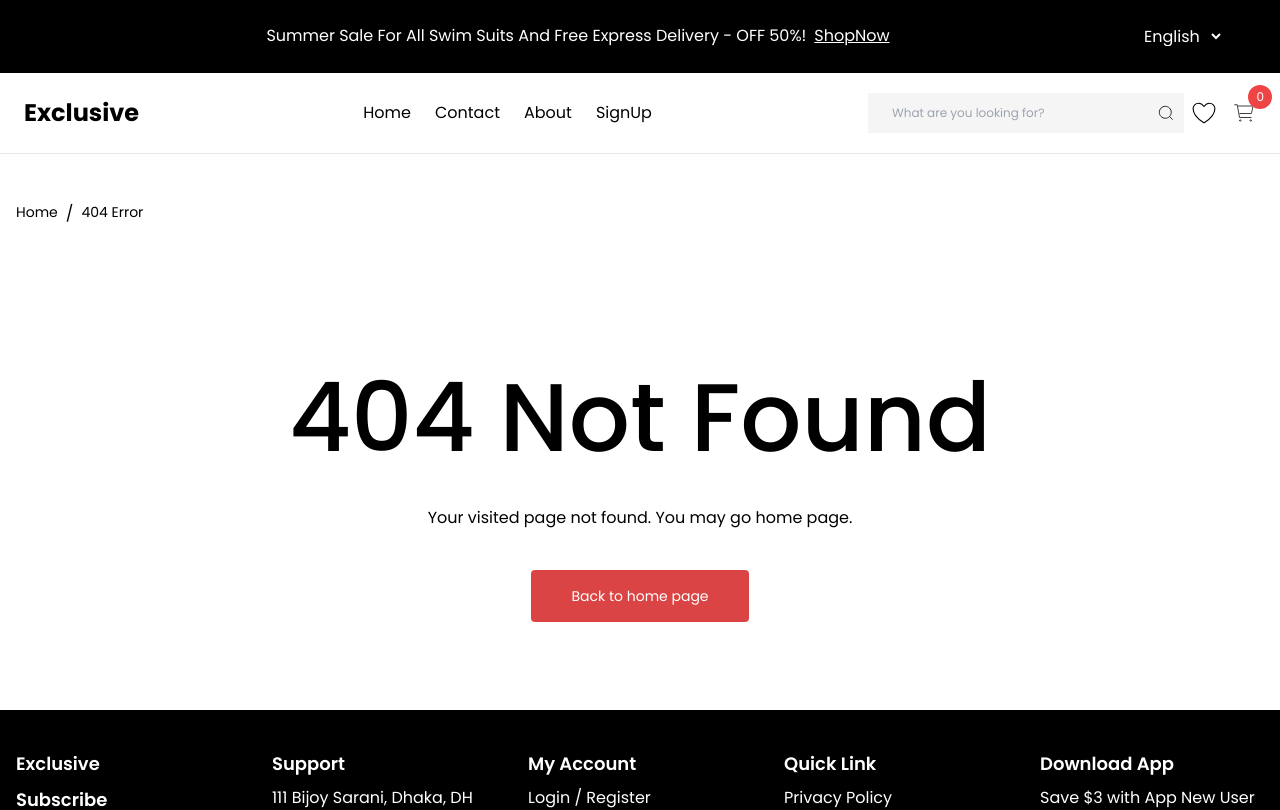
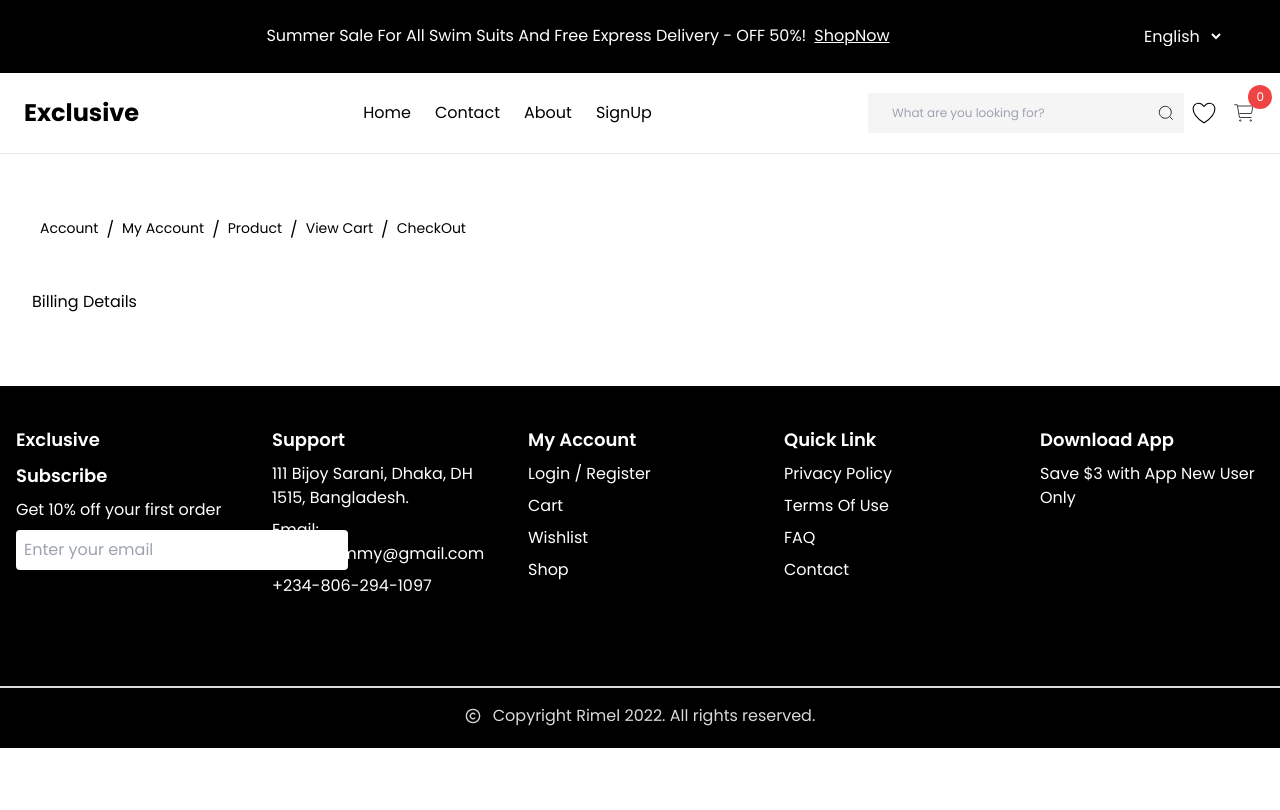
Before and after one commit to Yesifu-Damilola/iphone_store, a React (Vite) app: page /checkout in a window 1280 px wide. Shown: the top 810 px of the page. Built offline with nearby package versions, Linux system fonts and the light colour scheme.

Commit message:
added CLEAR CART button and functionality

```diff
--- a/src/App.jsx
+++ b/src/App.jsx
@@ -22,6 +22,7 @@ import MyAccount from "./pages/myaccount/MyAccount";
 import ProductDetails from "./pages/productdetails/ProductDetails";
 import ProductRoot from "./pages/products/Root";
 import Products from "./pages/products/index";
+import { CheckOut } from "./pages/checkout/CheckOut";
 // import { FlashSalesDetails } from "./pages/FlashSalesDetails";
 
 const App = () => {
@@ -44,6 +45,7 @@ const App = () => {
             <Route path="logout" element={<Logout />} />
           </Route>
           <Route path="cart" element={<Cart />} />
+          <Route path="checkout" element={<CheckOut />} />
           <Route path="wishlist" element={<WishList />} />
           <Route path="myaccount" element={<MyAccount />} />
           <Route path="products" element={<ProductRoot />}>
--- a/src/pages/cart/CartItems.jsx
+++ b/src/pages/cart/CartItems.jsx
@@ -1,81 +1,76 @@
-import { Link } from "react-router-dom";
+import { Link, useNavigate } from "react-router-dom";
 import { CustomButton } from "../../components/custombutton/CustomButton";
 // import gamingmonitor from "../../assets/images/gaming_monitor@3.png";
 // import gamepad from "../../assets/images/gamepad@3.png";
 import { useCart } from "../../hooks/useCart";
-import { X } from 'lucide-react';
+import { X } from "lucide-react";
 
 const headers = ["Product", "Price", "Quantity", "Subtotal"];
 const CartItems = () => {
   const { state, dispatch } = useCart();
   const carts = state?.items ?? [];
 
-
   const handleQuantityChange = (id, newQuantity) => {
     dispatch({
       type: "UPDATE_CART",
       payload: { id, quantity: Number.parseInt(newQuantity, 10) },
-    })
-  }
-
-// const removeFromCart = (id) => {
-//   dispatch({
-//     type: "REMOVE_FROM_CART",
-//     playload: id,
-//   })
-// }
-
+    });
+  };
+  const navigate = useNavigate();
   return (
-    <section>
+    <section className="container mx-auto">
       <div className="space-y-10">
-        <div className="shadow flex flex-row sm:flex-col md:flex-col lg:flex-row items-center justify-between p-3 space-x-5 ">
+        <div className=" shadow grid grid-cols-1 sm:grid-cols-3 md:grid-cols-4 md:gap-x-72 gap-x-48 gap-y-4 md:p-2 px-2 ">
           {headers.map((header, index) => (
             <div
               key={index}
-              className="text-base w-full lg:w-auto text-center lg:text-left"
+              className="text-base w-full font-semibold py-2 md:text-center justify-between"
             >
               {header}
             </div>
           ))}
         </div>
 
+        <div className="">
           {carts?.map((item) => (
             <div
               key={item.id}
-            className="shadow flex flex-row sm:flex-col md:flex-col lg:flex-row items-center justify-between p-3 px-5 space-x-2 relative"
+              className="shadow grid grid-cols-1 sm:grid-cols-3 md:grid-cols-4 md:gap-x-72 gap-x-48 gap-y-4 md:py-2 px-2 my-10 relative"
             >
-            <div className="w-full lg:w-auto text-center lg:text-left flex items-center justify-center lg:justify-start space-x-4">
+              <div className="w-full md:text-center md:flex text-left md:space-x-4">
                 <img
                   src={item.product_images[0]}
                   alt={item.product_name}
-                className="w-7 h-7"
+                  className="w-10 h-10 md:w-8 md:h-8"
                 />
                 <button
-                    onClick={() => dispatch({ type: "REMOVE_FROM_CART", payload: item.id })}
-                    className="absolute -top-2 -left-2 bg-red-500 text-white p-1 rounded-full hover:bg-red-600 transition-colors"
+                  onClick={() =>
+                    dispatch({ type: "REMOVE_FROM_CART", payload: item.id })
+                  }
+                  className="absolute -top-1 -left-3 bg-red-500 text-white p-[3px] rounded-full hover:bg-red-600 transition-colors mx-2"
                 >
                   <X size={10} />
                 </button>
-              <p className="text-base">{item.product_name}</p>
+                <p className="text-xs pt-2 ">{item.product_name}</p>
               </div>
 
-            <div className="text-base w-full lg:w-auto text-center lg:text-left">
-              ${item.price}
-            </div>
+              <div className="text-base md:text-center">${item.price}</div>
 
-            <div className="relative w-full lg:w-auto space-x-4">
+              <div className="relative">
                 <select
-                className="text-base block appearance-none w-full bg-gray-100 border border-gray-300 p-2 pr-9 rounded leading-tight focus:outline-none"
+                  className="text-base block appearance-none w-full bg-gray-100 border border-gray-300 p-2 rounded leading-tight focus:outline-none"
                   value={item.quantity}
-                onChange={(e) =>  handleQuantityChange(item?.id, e.target.value)}
+                  onChange={(e) =>
+                    handleQuantityChange(item?.id, e.target.value)
+                  }
                 >
                   {[...Array(10).keys()].map((num) => (
-                  <option key={num + 1} value={num + 1}>
+                    <option key={num + 1} value={num + 1} className="">
                       {num + 1}
                     </option>
                   ))}
                 </select>
-              <div className="pointer-events-none absolute inset-y-0 right-0 flex flex-col items-center justify-center px-2 text-gray-700 space-y-1">
+                <div className="pointer-events-none absolute inset-y-0 right-0 flex flex-col items-center justify-center px-1 text-gray-700 space-y-1">
                   <svg
                     className="fill-current h-3 w-3"
                     xmlns="http://www.w3.org/2000/svg"
@@ -93,19 +88,25 @@ const CartItems = () => {
                 </div>
               </div>
 
-            <div className="text-base w-full lg:w-auto text-center lg:text-left">
+              <div className="text-base w-full py-2 md:text-center">
                 ${item.price * item.quantity}
               </div>
             </div>
           ))}
         </div>
+      </div>
 
+      <div>
         <div className=" flex  justify-between py-4 mt-4">
-        <div>
           <button className="border py-3 px-6">Return To Shop</button>
         </div>
         <div>
-          <button className="border py-3 px-6">Update Cart</button>
+          <button
+            onClick={() => dispatch({ type: "CLEAR_CART" })}
+            className="border py-3 px-6 bg-primary text-white"
+          >
+            Clear Cart
+          </button>
         </div>
       </div>
 
@@ -143,7 +144,7 @@ const CartItems = () => {
               <CustomButton
                 className="text-base font-medium px-4 py-3 sm:px-6 sm:py-3 md:px-8 md:py-4 lg:px-10 lg:py-4 text-white bg-primary"
                 text="Proceed to Checkout"
-                onClick={() => Link("/ProceedToCheckout")}
+                onClick={() => navigate("/checkout")}
               />
             </div>
           </div>
--- a/src/pages/checkout/CheckOut.jsx
+++ b/src/pages/checkout/CheckOut.jsx
@@ -7,21 +7,34 @@ export const CheckOut = () => {
           <div className="flex flex-col sm:flex-row items-start mb-4 py-8 lg:px-0">
             <Link
               to="/account"
-              className="text-sm text-black hover:underline mb-2 sm:mb-0 sm:mr-2"
+              className="text-sm text-black hover:underline mb-2 sm:mb-0 sm:mx-2"
             >
              Account
             </Link>
             <div className="hidden sm:block">/</div>
-            <Link to="#" className="text-sm text-black hover:underline sm:ml-2">
+            <Link to="#" className="text-sm text-black hover:underline mb-2 sm:mb-0 sm:mx-2">
             My Account
             </Link>
-            <Link to="#" className="text-sm text-black hover:underline sm:ml-2">
-              Cart
+            <div className="hidden sm:block">/</div>
+            <Link to="#" className="text-sm text-black hover:underline mb-2 sm:mb-0 sm:mx-2">
+            Product
             </Link>
-            <Link to="#" className="text-sm text-black hover:underline sm:ml-2">
-              Cart
+            <div className="hidden sm:block">/</div>
+            <Link to="#" className="text-sm text-black hover:underline mb-2 sm:mb-0 sm:mx-2">
+            View Cart
+            </Link>
+            <div className="hidden sm:block">/</div>
+            <Link to="#" className="text-sm text-black hover:underline mb-2 sm:mb-0 sm:mx-2">
+            CheckOut
             </Link>
           </div>
+          <div>
+            <h2 className="text-[#000000]">Billing Details</h2>
+            <div>
+
+            </div>
+          </div>
+
           </section>
   )
 }
```
Lines whose indentation alone changed are shown as unchanged.
